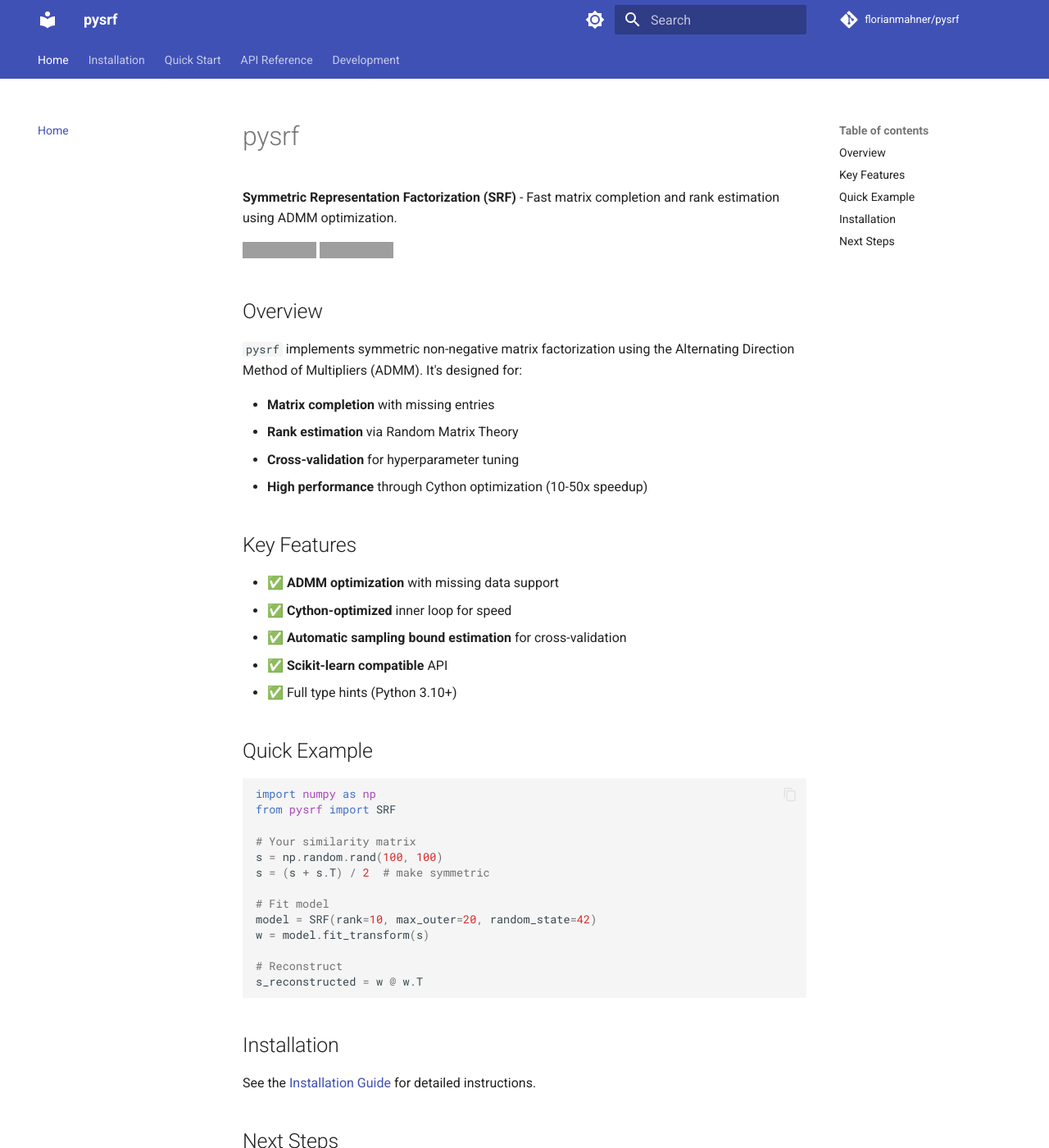
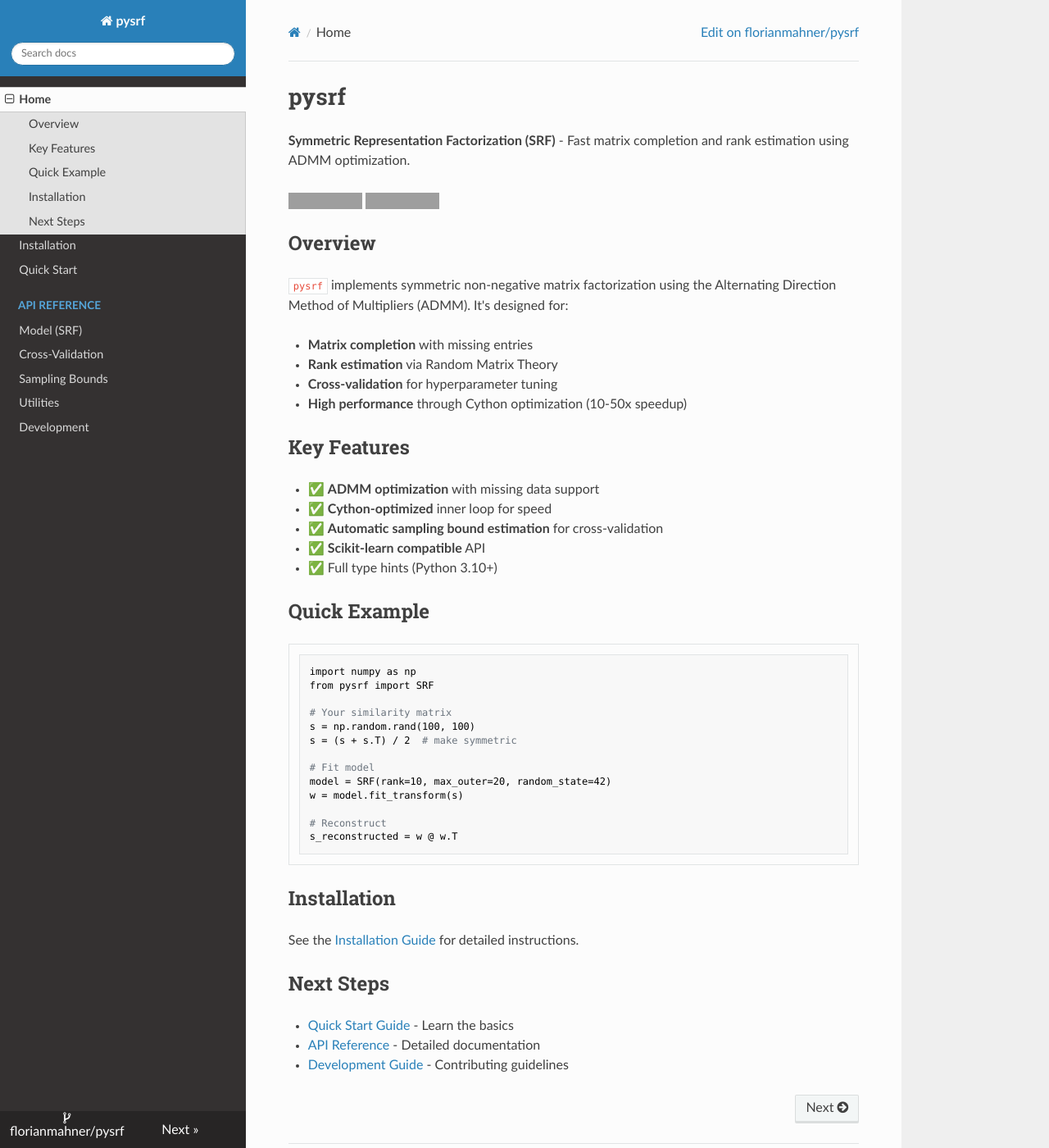
Before and after one commit to florianmahner/pysrf, an MkDocs documentation site: the page built from docs/index.md, in a window 1280 px wide and 1400 px high. Shown: the whole window at 82% size. Built offline with MkDocs 1.6.1, drawn with Linux system fonts in a browser that asks for light colours; nearby versions of some CDN libraries; comment, search, counter and statistics services are not loaded; some of the changed text lies outside the part shown; grey boxes are pictures that could not be loaded.

```diff
--- a/mkdocs.yml
+++ b/mkdocs.yml
@@ -6,31 +6,11 @@ repo_url: https://github.com/florianmahner/pysrf
 repo_name: florianmahner/pysrf
 
 theme:
-  name: material
-  palette:
-    - scheme: default
-      primary: indigo
-      accent: indigo
-      toggle:
-        icon: material/brightness-7
-        name: Switch to dark mode
-    - scheme: slate
-      primary: indigo
-      accent: indigo
-      toggle:
-        icon: material/brightness-4
-        name: Switch to light mode
-  features:
-    - navigation.instant
-    - navigation.tracking
-    - navigation.tabs
-    - navigation.sections
-    - navigation.expand
-    - navigation.top
-    - search.suggest
-    - search.highlight
-    - content.code.copy
-    - content.code.annotate
+  name: readthedocs
+  highlightjs: true
+  hljs_languages:
+    - python
+    - bash
 
 plugins:
   - search
```
